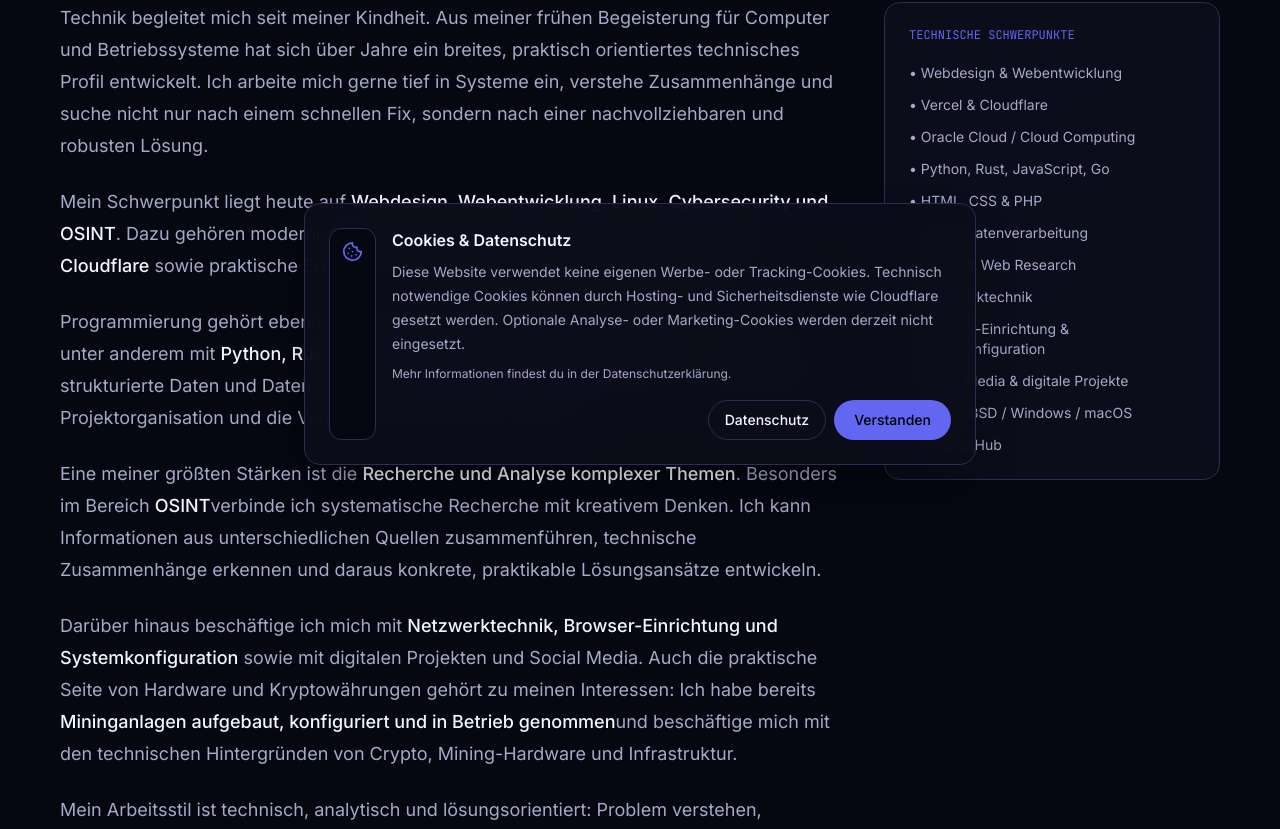
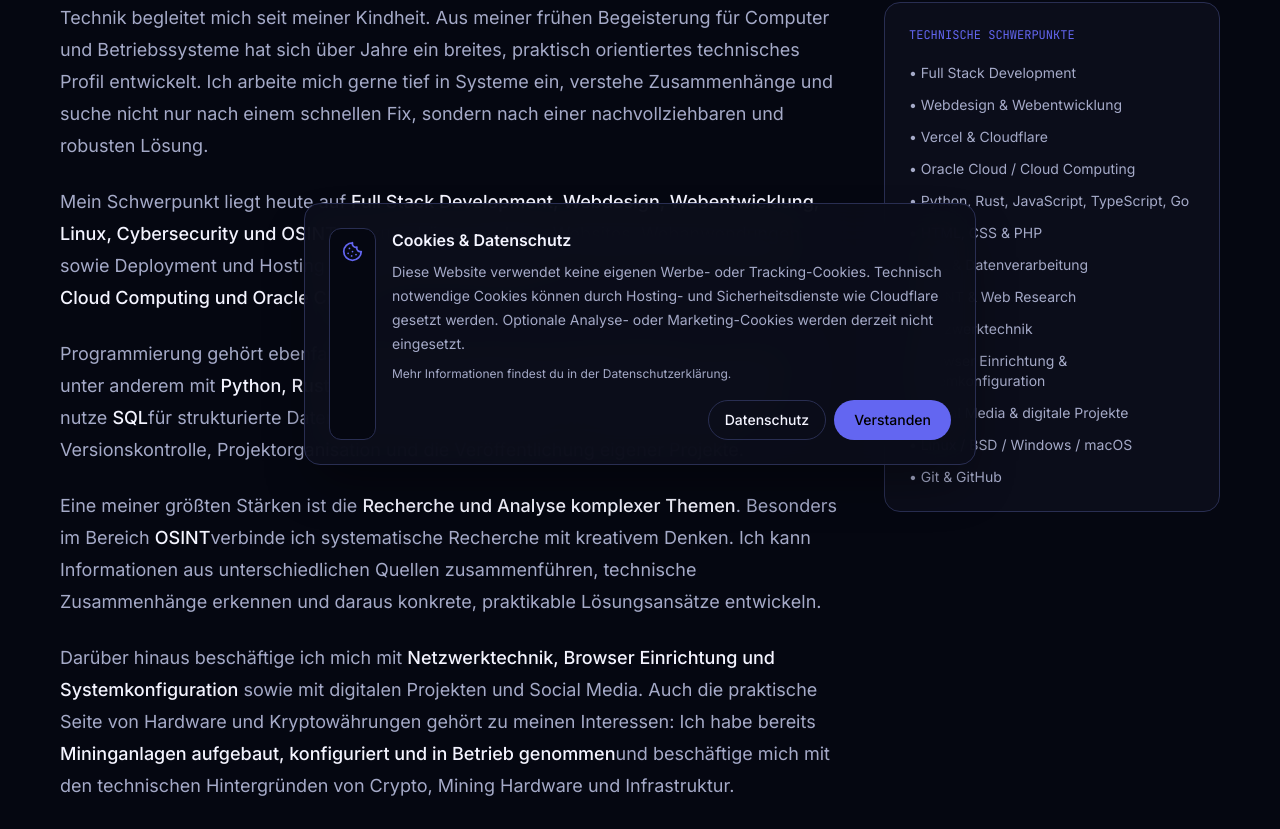
Before and after one commit to aaron0sec/webseite, a Next.js app: page /ueber-mich in a window 1280 px wide. Shown: the part 311-1140 px from the top of the page. Built offline with nearby package versions, Linux system fonts and the light colour scheme.

Commit message:
Überarbeitung der Website Texte und Full Stack Positionierung
Natürliche Website Texte und stärkere Full Stack Positionierung

```diff
--- a/src/app/projekte/page.tsx
+++ b/src/app/projekte/page.tsx
@@ -4,15 +4,15 @@ import { Reveal } from "@/components/reveal";
 
 export const metadata: Metadata = {
   title: "Projekte | Open Source, OSINT & Cybersecurity",
-  description: "Ausgewählte Open-Source-Projekte von Joscha Aaron Schmidt: OSINT, Webanalyse, Malware-Analyse und Cybersecurity.",
+  description: "Ausgewählte Open Source Projekte von Joscha Aaron Schmidt: OSINT, Webanalyse, Malware Analyse und Cybersecurity.",
   alternates: { canonical: "/projekte" },
 };
 
 const projects = [
-  { name: "web-osint", description: "Werkzeuge für technische Webanalyse und OSINT-Workflows.", href: "https://github.com/linuxaaron/web-osint", icon: Search, tags: ["OSINT", "Web", "Analysis"] },
-  { name: "malware-analyzer", description: "Open-Source-Projekt für die strukturierte Analyse verdächtiger Dateien.", href: "https://github.com/linuxaaron/malware-analyzer", icon: Shield, tags: ["Security", "Analysis"] },
+  { name: "web-osint", description: "Werkzeuge für technische Webanalyse und OSINT Workflows.", href: "https://github.com/linuxaaron/web-osint", icon: Search, tags: ["OSINT", "Web", "Analysis"] },
+  { name: "malware-analyzer", description: "Open Source Projekt für die strukturierte Analyse verdächtiger Dateien.", href: "https://github.com/linuxaaron/malware-analyzer", icon: Shield, tags: ["Security", "Analysis"] },
 ];
 
 export default function Projects() {
-  return <main className="container py-20 sm:py-28"><Reveal><p className="font-mono text-xs text-[var(--accent)]">01 / PROJECTS</p><h1 className="mt-3 text-4xl font-semibold tracking-tight sm:text-6xl">Projekte</h1><p className="mt-5 max-w-2xl text-lg leading-8 text-[var(--muted)]">Ausgewählte Open-Source- und Security-Projekte. Fokus auf nachvollziehbare Technik statt Buzzwords.</p></Reveal><div className="mt-14 grid gap-5 md:grid-cols-2">{projects.map((p,i)=><Reveal key={p.name} delay={i*.06}><a href={p.href} target="_blank" rel="noopener noreferrer" className="group block rounded-2xl border border-[var(--border)] bg-[var(--surface)] p-6 transition hover:-translate-y-1 hover:border-[var(--accent)]"><p.icon size={20} className="text-[var(--accent)]"/><h2 className="mt-8 text-xl font-semibold">{p.name}</h2><p className="mt-3 min-h-20 text-sm leading-6 text-[var(--muted)]">{p.description}</p><div className="mt-6 flex flex-wrap gap-2">{p.tags.map(t=><span key={t} className="rounded-full bg-[var(--surface-2)] px-2.5 py-1 font-mono text-[11px] text-[var(--muted)]">{t}</span>)}</div><span className="mt-7 inline-flex items-center gap-2 text-sm">Repository <ArrowUpRight size={15}/></span></a></Reveal>)}</div></main>;
+  return <main className="container py-20 sm:py-28"><Reveal><p className="font-mono text-xs text-[var(--accent)]">01 / PROJECTS</p><h1 className="mt-3 text-4xl font-semibold tracking-tight sm:text-6xl">Projekte</h1><p className="mt-5 max-w-2xl text-lg leading-8 text-[var(--muted)]">Ausgewählte Open Source und Security Projekte. Fokus auf nachvollziehbare Technik statt Buzzwords.</p></Reveal><div className="mt-14 grid gap-5 md:grid-cols-2">{projects.map((p,i)=><Reveal key={p.name} delay={i*.06}><a href={p.href} target="_blank" rel="noopener noreferrer" className="group block rounded-2xl border border-[var(--border)] bg-[var(--surface)] p-6 transition hover:-translate-y-1 hover:border-[var(--accent)]"><p.icon size={20} className="text-[var(--accent)]"/><h2 className="mt-8 text-xl font-semibold">{p.name}</h2><p className="mt-3 min-h-20 text-sm leading-6 text-[var(--muted)]">{p.description}</p><div className="mt-6 flex flex-wrap gap-2">{p.tags.map(t=><span key={t} className="rounded-full bg-[var(--surface-2)] px-2.5 py-1 font-mono text-[11px] text-[var(--muted)]">{t}</span>)}</div><span className="mt-7 inline-flex items-center gap-2 text-sm">Repository <ArrowUpRight size={15}/></span></a></Reveal>)}</div></main>;
 }
--- a/src/app/ueber-mich/page.tsx
+++ b/src/app/ueber-mich/page.tsx
@@ -4,19 +4,20 @@ import { Reveal } from "@/components/reveal";
 export const metadata: Metadata = {
   title: "Über mich",
   description:
-    "Joscha Aaron Schmidt – Webdesign, Cloud, Linux, OSINT, Cybersecurity, Programmierung, Netzwerktechnik und technische Recherche.",
+    "Joscha Aaron Schmidt: Full Stack Development, Webdesign, Cloud, Linux, OSINT, Cybersecurity, Programmierung, Netzwerktechnik und technische Recherche.",
 };
 
 const skills = [
+  "Full Stack Development",
   "Webdesign & Webentwicklung",
   "Vercel & Cloudflare",
   "Oracle Cloud / Cloud Computing",
-  "Python, Rust, JavaScript, Go",
+  "Python, Rust, JavaScript, TypeScript, Go",
   "HTML, CSS & PHP",
   "SQL & Datenverarbeitung",
   "OSINT & Web Research",
   "Netzwerktechnik",
-  "Browser-Einrichtung & Systemkonfiguration",
+  "Browser Einrichtung & Systemkonfiguration",
   "Social Media & digitale Projekte",
   "Linux / BSD / Windows / macOS",
   "Git & GitHub",
@@ -27,9 +28,7 @@ export default function About() {
     <main className="container py-20 sm:py-28">
       <Reveal>
         <p className="font-mono text-xs text-[var(--accent)]">03 / ABOUT</p>
-        <h1 className="mt-3 text-4xl font-semibold tracking-tight sm:text-6xl">
-          Über mich
-        </h1>
+        <h1 className="mt-3 text-4xl font-semibold tracking-tight sm:text-6xl">Über mich</h1>
       </Reveal>
 
       <div className="mt-12 grid gap-10 md:grid-cols-[1.4fr_.6fr]">
@@ -45,17 +44,17 @@ export default function About() {
             </p>
 
             <p>
-              Mein Schwerpunkt liegt heute auf <strong className="font-medium text-[var(--text)]">Webdesign,
-              Webentwicklung, Linux, Cybersecurity und OSINT</strong>. Dazu gehören
-              moderne Websites, Deployment und Hosting mit <strong className="font-medium text-[var(--text)]">Vercel
-              und Cloudflare</strong> sowie praktische Erfahrungen mit
+              Mein Schwerpunkt liegt heute auf <strong className="font-medium text-[var(--text)]">Full Stack Development,
+              Webdesign, Webentwicklung, Linux, Cybersecurity und OSINT</strong>. Dazu gehören
+              moderne Websites, Webanwendungen sowie Deployment und Hosting mit <strong className="font-medium text-[var(--text)]">Vercel
+              und Cloudflare</strong> und praktische Erfahrungen mit
               <strong className="font-medium text-[var(--text)]"> Cloud Computing und Oracle Cloud</strong>.
             </p>
 
             <p>
               Programmierung gehört ebenfalls zu meinem technischen Werkzeugkasten.
               Ich arbeite unter anderem mit <strong className="font-medium text-[var(--text)]">Python, Rust,
-              JavaScript, Go, HTML, CSS und PHP</strong> und nutze <strong className="font-medium text-[var(--text)]">SQL</strong>
+              JavaScript, TypeScript, Go, HTML, CSS und PHP</strong> und nutze <strong className="font-medium text-[var(--text)]">SQL</strong>
               für strukturierte Daten und Datenbanklösungen. Git und GitHub nutze
               ich für Versionskontrolle, Projektorganisation und die Veröffentlichung
               eigener Projekte.
@@ -72,12 +71,12 @@ export default function About() {
 
             <p>
               Darüber hinaus beschäftige ich mich mit <strong className="font-medium text-[var(--text)]">Netzwerktechnik,
-              Browser-Einrichtung und Systemkonfiguration</strong> sowie mit digitalen
+              Browser Einrichtung und Systemkonfiguration</strong> sowie mit digitalen
               Projekten und Social Media. Auch die praktische Seite von Hardware und
               Kryptowährungen gehört zu meinen Interessen: Ich habe bereits
               <strong className="font-medium text-[var(--text)]"> Mininganlagen aufgebaut, konfiguriert und in Betrieb genommen</strong>
               und beschäftige mich mit den technischen Hintergründen von Crypto,
-              Mining-Hardware und Infrastruktur.
+              Mining Hardware und Infrastruktur.
             </p>
 
             <p>
@@ -89,7 +88,7 @@ export default function About() {
             <div className="mt-10 rounded-2xl border border-[var(--border)] bg-[var(--surface)] p-6 text-sm leading-6">
               <p className="font-mono text-xs tracking-[0.18em] text-[var(--accent)]">RECHTLICHER HINWEIS</p>
               <p className="mt-3 text-[var(--muted)]">
-                Die auf dieser Website veröffentlichten technischen Inhalte, Tools und Beispiele dienen ausschließlich zu Lern-, Forschungs- und Testzwecken. Sicherheitsprüfungen, Penetrationstests oder sonstige Zugriffe auf fremde Systeme dürfen ausschließlich mit ausdrücklicher Genehmigung des jeweiligen Eigentümers und innerhalb eines klar definierten Scopes durchgeführt werden. Eine unbefugte Nutzung ist nicht gestattet.
+                Die auf dieser Website veröffentlichten technischen Inhalte, Tools und Beispiele dienen ausschließlich zu Lern, Forschungs und Testzwecken. Sicherheitsprüfungen, Penetrationstests oder sonstige Zugriffe auf fremde Systeme dürfen ausschließlich mit ausdrücklicher Genehmigung des jeweiligen Eigentümers und innerhalb eines klar definierten Scopes durchgeführt werden. Eine unbefugte Nutzung ist nicht gestattet.
               </p>
             </div>
           </div>
--- a/src/app/webentwicklung/page.tsx
+++ b/src/app/webentwicklung/page.tsx
@@ -2,7 +2,7 @@ import type { Metadata } from "next";
 import { ArrowRight, Check, Globe, ShieldCheck, Sparkles } from "lucide-react";
 
 export const metadata: Metadata = {
-  title: "Webentwicklung – Linux Aaron",
+  title: "Webentwicklung | Linux Aaron",
   description:
     "Professionelle, individuell entwickelte Websites für Selbstständige, Vereine und Unternehmen mit transparentem Leistungsumfang und optionalem Managed Hosting.",
 };
@@ -94,27 +94,17 @@ export default function WebentwicklungPage() {
         <div className="container max-w-6xl">
           <div className="mb-12 max-w-3xl">
             <p className="font-mono text-xs tracking-[0.18em] text-[var(--accent)]">PAKETE</p>
-            <h2 className="mt-3 text-3xl font-semibold tracking-tight sm:text-4xl">
-              Was du für dein Budget bekommst
-            </h2>
+            <h2 className="mt-3 text-3xl font-semibold tracking-tight sm:text-4xl">Was du für dein Budget bekommst</h2>
             <p className="mt-4 leading-7 text-[var(--muted)]">
-              Die Preise sind Paketpreise für den jeweils beschriebenen Umfang. Vor
-              Projektstart wird der konkrete Leistungsumfang schriftlich abgestimmt.
-              Dadurch bleibt nachvollziehbar, was enthalten ist und welche zusätzlichen
-              Anforderungen separat berechnet werden.
+              Die Preise sind Paketpreise für den jeweils beschriebenen Umfang. Vor Projektstart wird der konkrete
+              Leistungsumfang schriftlich abgestimmt. Dadurch bleibt nachvollziehbar, was enthalten ist und welche
+              zusätzlichen Anforderungen separat berechnet werden.
             </p>
           </div>
 
           <div className="grid gap-7">
             {packages.map((pkg, index) => (
-              <article
-                key={pkg.name}
-                className={`rounded-3xl border p-7 sm:p-9 ${
-                  index === 1
-                    ? "border-[var(--accent)]/60 bg-[var(--accent)]/5"
-                    : "border-[var(--border)] bg-[var(--surface)]"
-                }`}
-              >
+              <article key={pkg.name} className={`rounded-3xl border p-7 sm:p-9 ${index === 1 ? "border-[var(--accent)]/60 bg-[var(--accent)]/5" : "border-[var(--border)] bg-[var(--surface)]"}`}>
                 <div className="grid gap-8 lg:grid-cols-[0.8fr_1.2fr]">
                   <div>
                     <p className="font-mono text-xs tracking-[0.18em] text-[var(--accent)]">
@@ -139,23 +129,17 @@ export default function WebentwicklungPage() {
                     </ul>
                     <div className="mt-7 rounded-2xl border border-[var(--border)] bg-[var(--surface-2)] p-5">
                       <p className="text-sm leading-6 text-[var(--muted)]">
-                        <strong className="text-[var(--foreground)]">Nicht automatisch enthalten:</strong>{" "}
-                        {pkg.notIncluded}
+                        <strong className="text-[var(--foreground)]">Nicht automatisch enthalten:</strong>{" "}{pkg.notIncluded}
                       </p>
                     </div>
                   </div>
                 </div>
 
                 <div className="mt-8 flex flex-col gap-3 sm:flex-row">
-                  <a
-                    href="/kontakt"
-                    className="inline-flex min-h-12 items-center justify-center gap-2 rounded-full bg-[var(--accent)] px-6 py-3 text-base font-bold text-black transition hover:brightness-110"
-                  >
+                  <a href="/kontakt" className="inline-flex min-h-12 items-center justify-center gap-2 rounded-full bg-[var(--accent)] px-6 py-3 text-base font-bold text-black transition hover:brightness-110">
                     Projekt anfragen <ArrowRight size={17} />
                   </a>
-                  <p className="flex items-center text-sm text-[var(--muted)]">
-                    Vor Umsetzung erhältst du ein konkretes Angebot mit Leistungsumfang.
-                  </p>
+                  <p className="flex items-center text-sm text-[var(--muted)]">Vor Umsetzung erhältst du ein konkretes Angebot mit Leistungsumfang.</p>
                 </div>
               </article>
             ))}
@@ -169,29 +153,17 @@ export default function WebentwicklungPage() {
             <article className="rounded-2xl border border-[var(--border)] bg-[var(--surface)] p-7">
               <Sparkles className="text-[var(--accent)]" size={24} />
               <h2 className="mt-6 text-xl font-semibold">Individuell statt Baukasten</h2>
-              <p className="mt-3 text-sm leading-6 text-[var(--muted)]">
-                Das Design wird auf den Zweck der Website, die Zielgruppe und die gewünschte
-                Außenwirkung abgestimmt. Es geht nicht darum, ein beliebiges Template mit
-                Kundentexten zu füllen.
-              </p>
+              <p className="mt-3 text-sm leading-6 text-[var(--muted)]">Das Design wird auf den Zweck der Website, die Zielgruppe und die gewünschte Außenwirkung abgestimmt. Es geht nicht darum, ein beliebiges Template mit Kundentexten zu füllen.</p>
             </article>
             <article className="rounded-2xl border border-[var(--border)] bg-[var(--surface)] p-7">
               <ShieldCheck className="text-[var(--accent)]" size={24} />
               <h2 className="mt-6 text-xl font-semibold">Technik und Security</h2>
-              <p className="mt-3 text-sm leading-6 text-[var(--muted)]">
-                Neben dem Erscheinungsbild werden technische Struktur, Performance und
-                grundlegende Security Aspekte berücksichtigt. Umfangreiche Security Audits
-                sind eigenständige Leistungen.
-              </p>
+              <p className="mt-3 text-sm leading-6 text-[var(--muted)]">Neben dem Erscheinungsbild werden technische Struktur, Performance und grundlegende Security Aspekte berücksichtigt. Umfangreiche Security Audits sind eigenständige Leistungen.</p>
             </article>
             <article className="rounded-2xl border border-[var(--border)] bg-[var(--surface)] p-7">
               <Globe className="text-[var(--accent)]" size={24} />
               <h2 className="mt-6 text-xl font-semibold">Optionales Managed Hosting</h2>
-              <p className="mt-3 text-sm leading-6 text-[var(--muted)]">
-                Die fertige Website kann auf Wunsch für <strong>25 € pro Monat</strong> technisch
-                betrieben werden. Domainkosten, externe Dienste und umfangreiche Änderungen
-                sind davon getrennt.
-              </p>
+              <p className="mt-3 text-sm leading-6 text-[var(--muted)]">Die fertige Website kann auf Wunsch für <strong>25 € pro Monat</strong> technisch betrieben werden. Domainkosten, externe Dienste und umfangreiche Änderungen sind davon getrennt.</p>
             </article>
           </div>
         </div>
@@ -204,15 +176,12 @@ export default function WebentwicklungPage() {
             <ol className="mt-7 grid gap-5 text-sm leading-7">
               <li><strong>1. Erstgespräch:</strong> Ziel, Zielgruppe, gewünschte Funktionen, Inhalte und technischer Rahmen werden geklärt.</li>
               <li><strong>2. Angebot:</strong> Du erhältst einen nachvollziehbaren Preis und einen definierten Leistungsumfang.</li>
-              <li><strong>3. Umsetzung:</strong> Design und Entwicklung werden umgesetzt; eine Vorschau dient zur Abstimmung.</li>
+              <li><strong>3. Umsetzung:</strong> Design und Entwicklung werden umgesetzt. Eine Vorschau dient zur Abstimmung.</li>
               <li><strong>4. Korrektur:</strong> Die im Paket enthaltenen Korrekturrunden werden für Änderungen innerhalb des vereinbarten Umfangs genutzt.</li>
               <li><strong>5. Abnahme:</strong> Nach Freigabe wird die Website produktiv veröffentlicht.</li>
               <li><strong>6. Betrieb:</strong> Entweder du übernimmst das Hosting selbst oder buchst das optionale Managed Hosting.</li>
             </ol>
-            <a
-              href="/kontakt"
-              className="mt-8 inline-flex min-h-12 items-center justify-center gap-2 rounded-full bg-[var(--accent)] px-6 py-3 font-bold text-black transition hover:brightness-110"
-            >
+            <a href="/kontakt" className="mt-8 inline-flex min-h-12 items-center justify-center gap-2 rounded-full bg-[var(--accent)] px-6 py-3 font-bold text-black transition hover:brightness-110">
               Website Projekt anfragen <ArrowRight size={17} />
             </a>
           </div>
```
Also changed, not shown: src/app/blog/page.tsx (+4 -4 lines).
